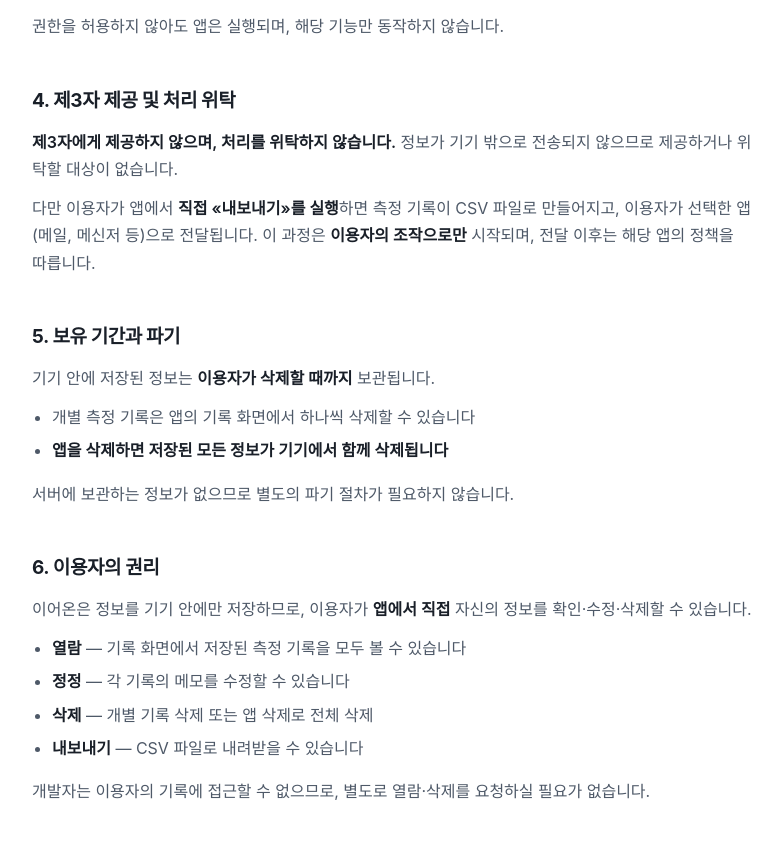
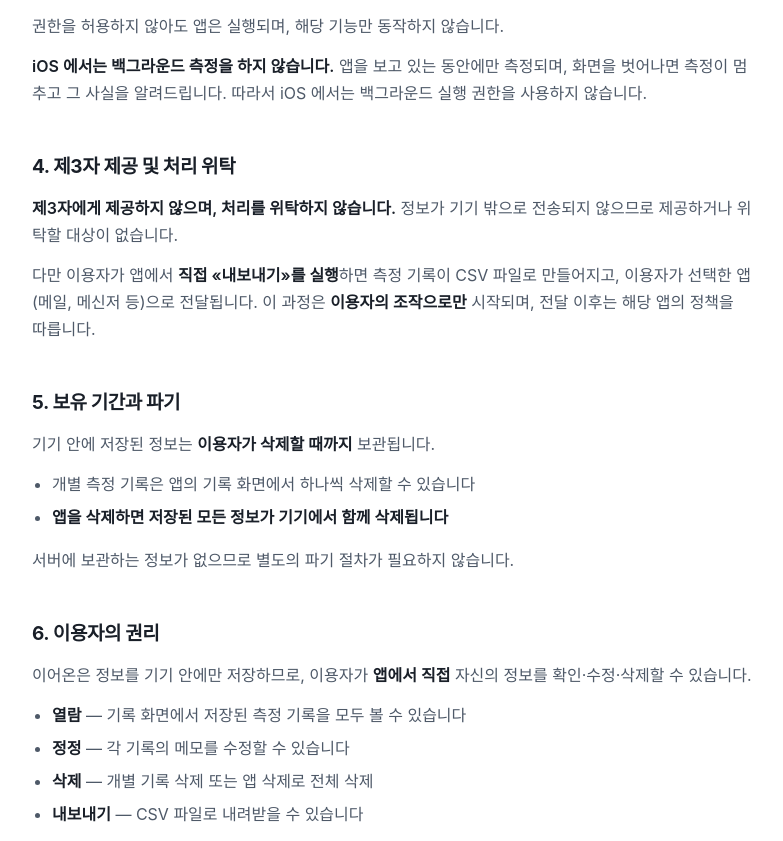
Before and after one commit to chlrudwnswns123-hub/earon-privacy, a plain HTML site: page index.html in a window 1280 px wide. Shown: the part 1680-2521 px from the top of the page, without its empty margins (248-1031 px from the left). Drawn offline with Linux system fonts and the light colour scheme.

Commit message:
iOS 는 백그라운드 측정을 하지 않음을 명시

```diff
--- a/index.html
+++ b/index.html
@@ -150,6 +150,11 @@
   <tr><td>NFC</td><td>귀마개에 부착한 태그를 읽어 교체를 기록합니다.</td></tr>
 </table>
 <p>권한을 허용하지 않아도 앱은 실행되며, 해당 기능만 동작하지 않습니다.</p>
+<p>
+  <strong>iOS 에서는 백그라운드 측정을 하지 않습니다.</strong>
+  앱을 보고 있는 동안에만 측정되며, 화면을 벗어나면 측정이 멈추고 그 사실을 알려드립니다.
+  따라서 iOS 에서는 백그라운드 실행 권한을 사용하지 않습니다.
+</p>
 
 <h2>4. 제3자 제공 및 처리 위탁</h2>
 <p>
```
